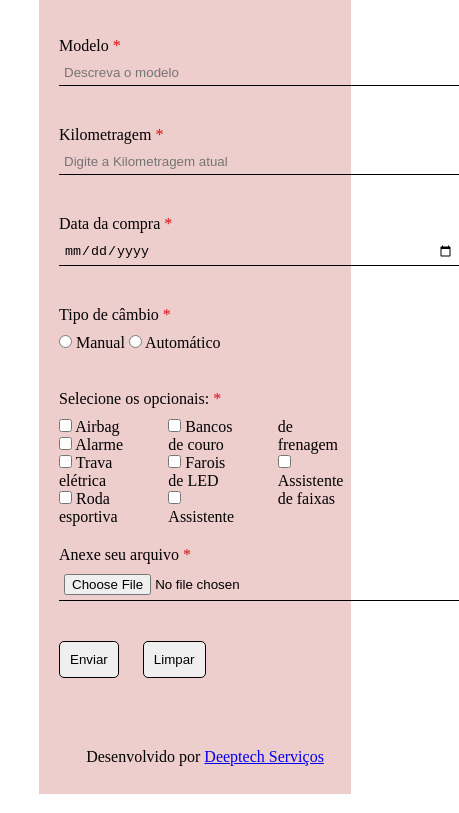
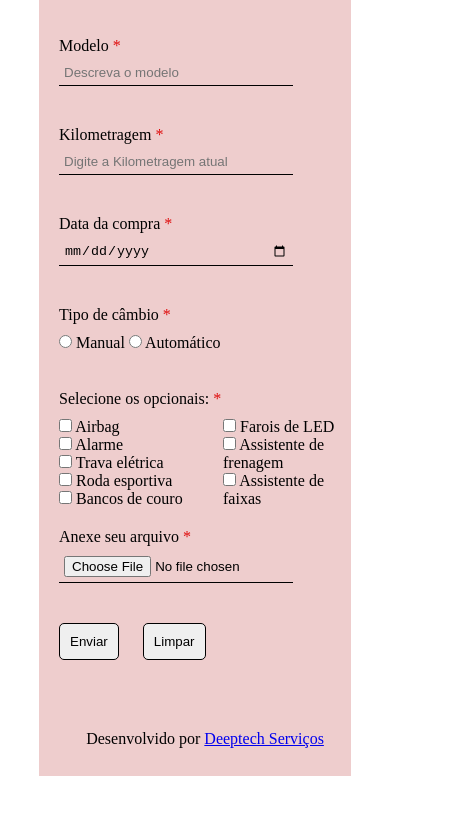
Before and after one commit to andrelbaptista/Projeto-venda-carro, a plain HTML site: page index.html in a window 390 px wide. Shown: the part 640-1453 px from the top of the page, 459 px wide, since content can reach past the window. Drawn offline with Linux system fonts and the light colour scheme.

Commit message:
adicionando responsividade

```diff
--- a/CSS/style.css
+++ b/CSS/style.css
@@ -51,7 +51,7 @@ input[type="date"],
 input[type="number"],
 input[type="file"],
 textarea {
-  width: 400px;
+  width: 60vw;
 }
 
 /*  */
@@ -88,6 +88,13 @@ textarea {
   left: 50%;
   transform: translate(-50%, -50%);
 }
+
+@media screen and (max-width: 800px) {
+  .header p {
+    font-size: 1.0em;
+  }
+}
+
 
 /*  */
 /*  --- definindo o fundo do formulário --- */
@@ -166,6 +173,12 @@ li {
   columns: 3;
 }
 
+@media screen and (max-width: 800px) {
+  .lista {
+    columns: 2;
+  }
+}
+
 
 /*  */
 /*  --- botões de ação --- */
```
